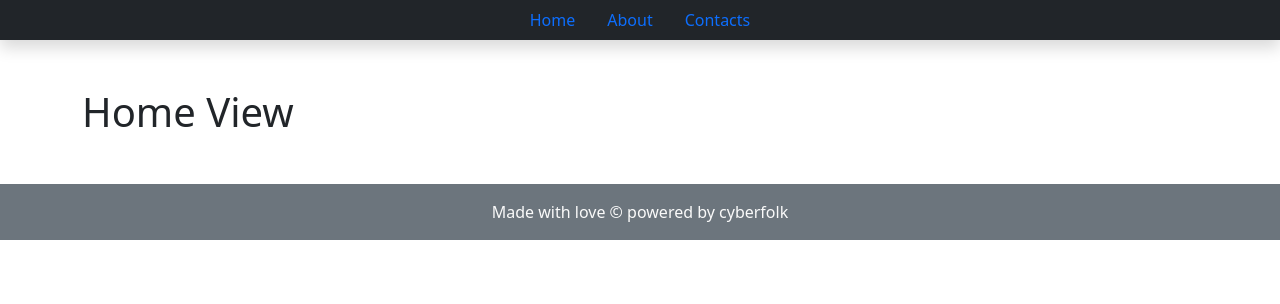
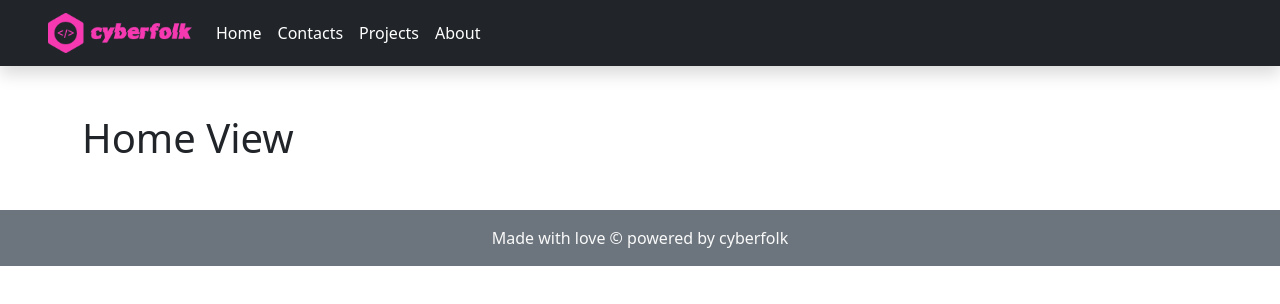
Before and after one commit to cyberfolk/portfolio-vite, a Vue app: page / in a window 1280 px wide. Shown: the top 304 px of the page. Built offline with nearby package versions, Linux system fonts and the light colour scheme.

Commit message:
Add icon and restyle navbar

```diff
--- a/src/components/SiteHeader.vue
+++ b/src/components/SiteHeader.vue
@@ -7,10 +7,27 @@
 
 <template>
   <header id="app_header">
-    <nav class="nav justify-content-center bg-dark shadow ">
-      <router-link class="nav-link" :to="{ 'name': 'home' }" aria-current="page">Home</router-link>
-      <router-link class="nav-link" :to="{ 'name': 'about' }" aria-current="page">About</router-link>
-      <router-link class="nav-link" :to="{ 'name': 'contacts' }" aria-current="page">Contacts</router-link>
+
+    <nav class="navbar navbar-expand-md navbar-dark sticky-top bg-dark shadow px-5">
+      <a class="navbar-brand d-flex align-items-center" href="{{ url('/') }}">
+        <img height="40" src="./../assets/image/cyberfolk-logo.png" alt="Personal Logo">
+      </a>
+
+      <button class="navbar-toggler" type="button" data-bs-toggle="collapse" data-bs-target="#navbarSupportedContent"
+        aria-controls="navbarSupportedContent" aria-expanded="false" aria-label="Toggle navigation'">
+        <span class="navbar-toggler-icon"></span>
+      </button>
+      <!-- navbar-toggler -->
+
+      <div class="collapse navbar-collapse" id="navbarSupportedContent">
+        <ul class="navbar-nav me-auto">
+          <li class="nav-item"><router-link class="nav-link text-white" :to="{ 'name': 'home' }" aria-current="page">Home</router-link></li>
+          <li class="nav-item"><router-link class="nav-link text-white" :to="{ 'name': 'contacts' }" aria-current="page">Contacts</router-link></li>
+          <li class="nav-item"><router-link class="nav-link text-white" :to="{ 'name': 'projects' }" aria-current="page">Projects</router-link></li>
+          <li class="nav-item"><router-link class="nav-link text-white" :to="{ 'name': 'about' }" aria-current="page">About</router-link></li>
+        </ul>
+      </div>
+      <!-- navbar-collapse -->
     </nav>
   </header>
   <!-- /#app_header -->
```
Also changed, not shown: src/assets/image/cyberfolk-logo.png (added).
